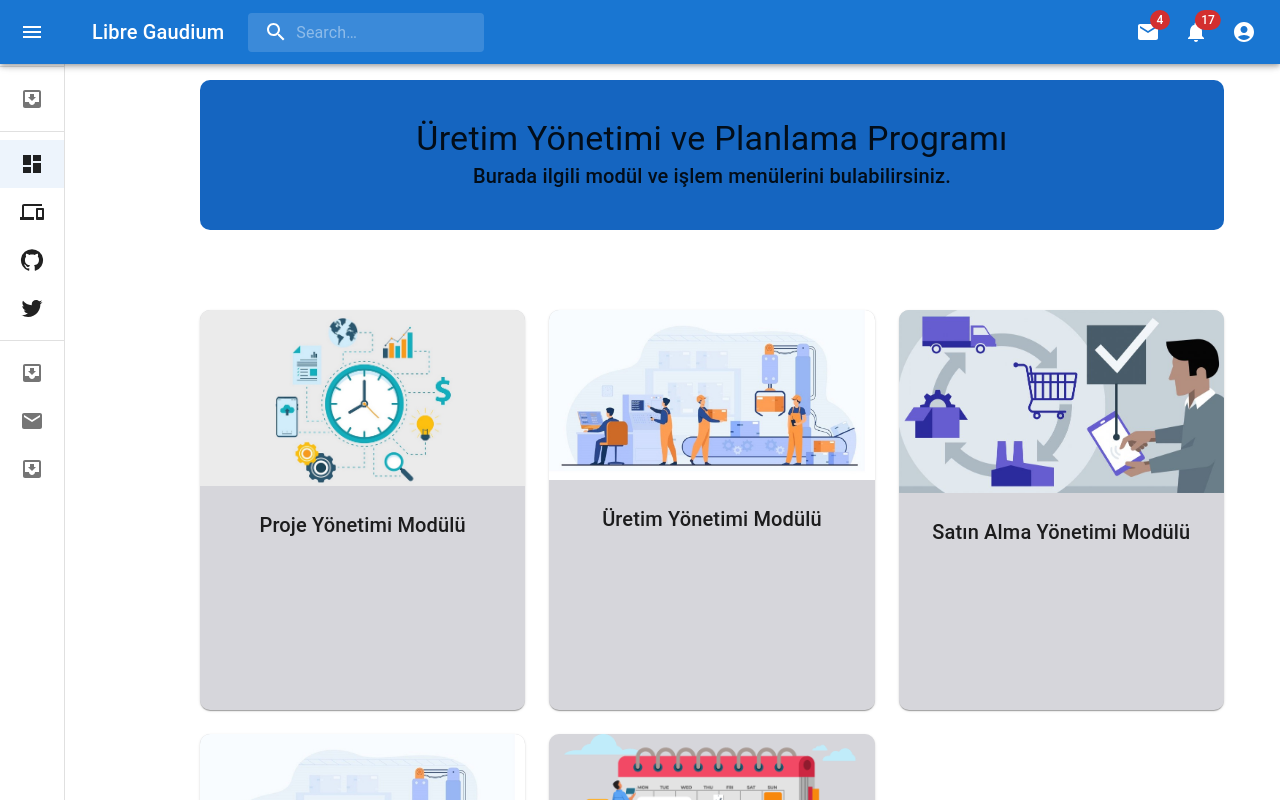
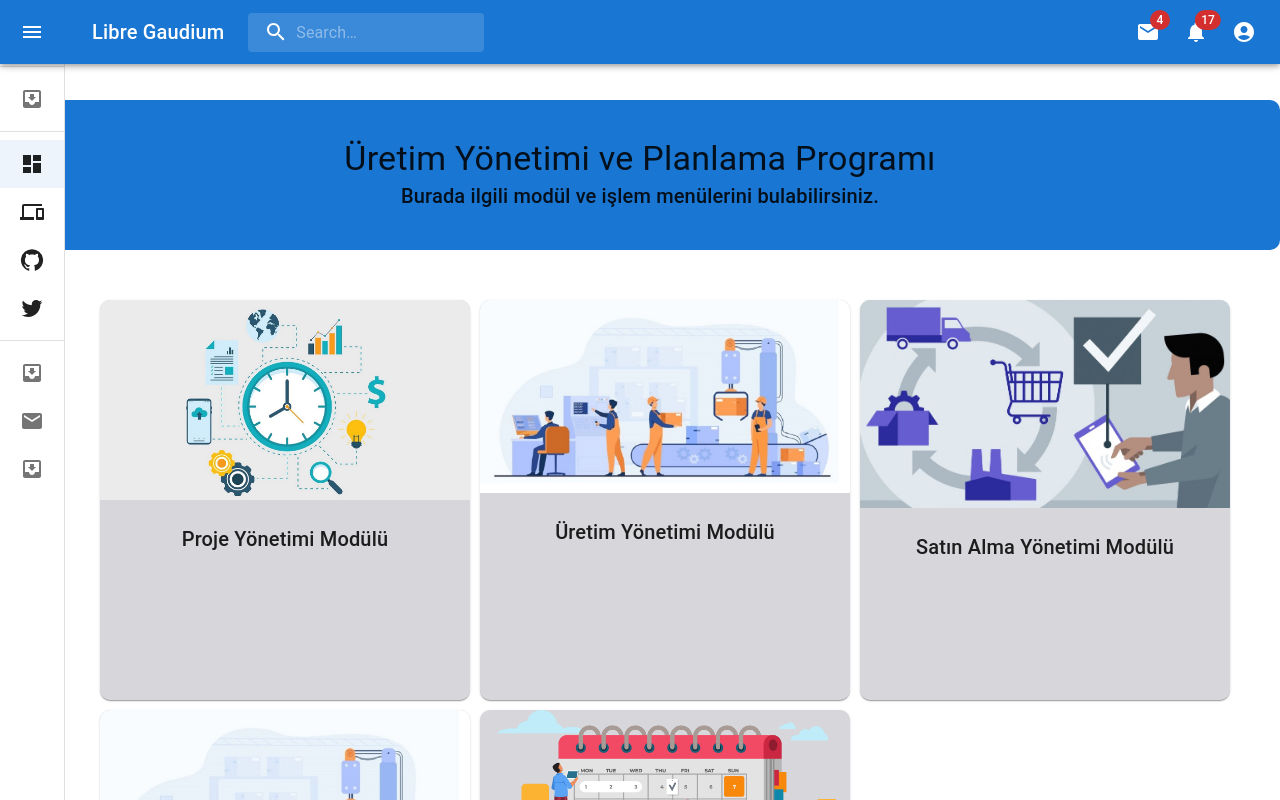
Before and after one commit to firatgoktepe/ERP-Project, a Next.js app: page / in a window 1280 px wide. Shown: the top 800 px of the page. Built offline with nearby package versions, Linux system fonts and the light colour scheme.

Commit message:
style: convert to style components

```diff
--- a/src/layout/DashboardContent/DashboardContent.tsx
+++ b/src/layout/DashboardContent/DashboardContent.tsx
@@ -3,50 +3,63 @@ import Box from '@mui/material/Box'
 import Typography from '@mui/material/Typography'
 import ActionAreaCard from '@/components/common/Card/ActionAreaCard'
 import { MODULE_LIST_ITEMS } from '@/constants/module-items'
+import { styled } from '@mui/material/styles'
 
-const DashboardContent: React.FC = (): JSX.Element => {
-  return (
-    <>
-      <Box
-        sx={{
-          width: '80%',
+const HeaderBox = styled(Box)(({ theme }) => ({
   height: 150,
   display: 'flex',
   flexDirection: 'column',
   justifyContent: 'center',
   alignItems: 'center',
-          marginTop: 10,
-          marginLeft: 25,
+  marginTop: 100,
+  marginBottom: 50,
+  [theme.breakpoints.down('md')]: {
+    marginLeft: 15,
+  },
+  [theme.breakpoints.down('sm')]: {
+    marginLeft: 5,
+  },
   borderRadius: '10px',
-          backgroundColor: 'primary.dark',
+  backgroundColor: theme.palette.primary.main,
   '&:hover': {
-            backgroundColor: 'primary.main',
+    background: theme.palette.primary.main,
     opacity: [0.9, 0.8, 0.7],
   },
-        }}
-      >
+}))
+
+const CardBox = styled(Box)(({ theme }) => ({
+  display: 'grid',
+  gridTemplateColumns: 'repeat(3, 1fr)',
+  [theme.breakpoints.down('md')]: {
+    gridTemplateColumns: 'repeat(2, 1fr)',
+  },
+  [theme.breakpoints.down('sm')]: {
+    gridTemplateColumns: 'repeat(1, 1fr)',
+    height: '20%',
+  },
+  gap: 10,
+  marginTop: 10,
+  marginBottom: 50,
+  marginLeft: 100,
+  marginRight: 50,
+}))
+
+const DashboardContent: React.FC = (): JSX.Element => {
+  return (
+    <>
+      <HeaderBox>
         <Typography variant="h4" sx={{ margin: '0 auto' }}>
           Üretim Yönetimi ve Planlama Programı
         </Typography>
         <Typography variant="h6" sx={{ margin: '0 auto' }}>
           Burada ilgili modül ve işlem menülerini bulabilirsiniz.
         </Typography>
-      </Box>
-      <Box
-        sx={{
-          maxWidth: '80%',
-          display: 'grid',
-          gridTemplateColumns: 'repeat(3, 1fr)',
-          gap: 3,
-          marginTop: 10,
-          marginBottom: 10,
-          marginLeft: 25,
-        }}
-      >
+      </HeaderBox>
+      <CardBox>
         {MODULE_LIST_ITEMS.map(({ route, image, name }, id) => (
           <ActionAreaCard route={route} image={image} name={name} key={id} />
         ))}
-      </Box>
+      </CardBox>
     </>
   )
 }
```
Lines whose indentation alone changed are shown as unchanged.
